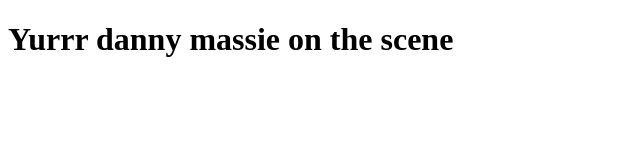
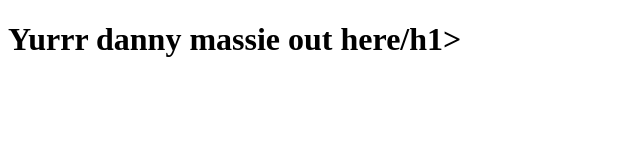
Before and after one commit to dannymasse/Starting-github, a plain HTML site: page index.html in a window 1280 px wide. Shown: the full height of the page, 0-640 px from the left. Drawn offline with Linux system fonts and the light colour scheme.

Commit message:
changed wording

```diff
--- a/index.html
+++ b/index.html
@@ -7,6 +7,6 @@
     <title>Document</title>
 </head>
 <body>
-    <h1>Yurrr danny massie on the scene</h1>
+    <h1>Yurrr danny massie out here/h1>
 </body>
 </html>
```
